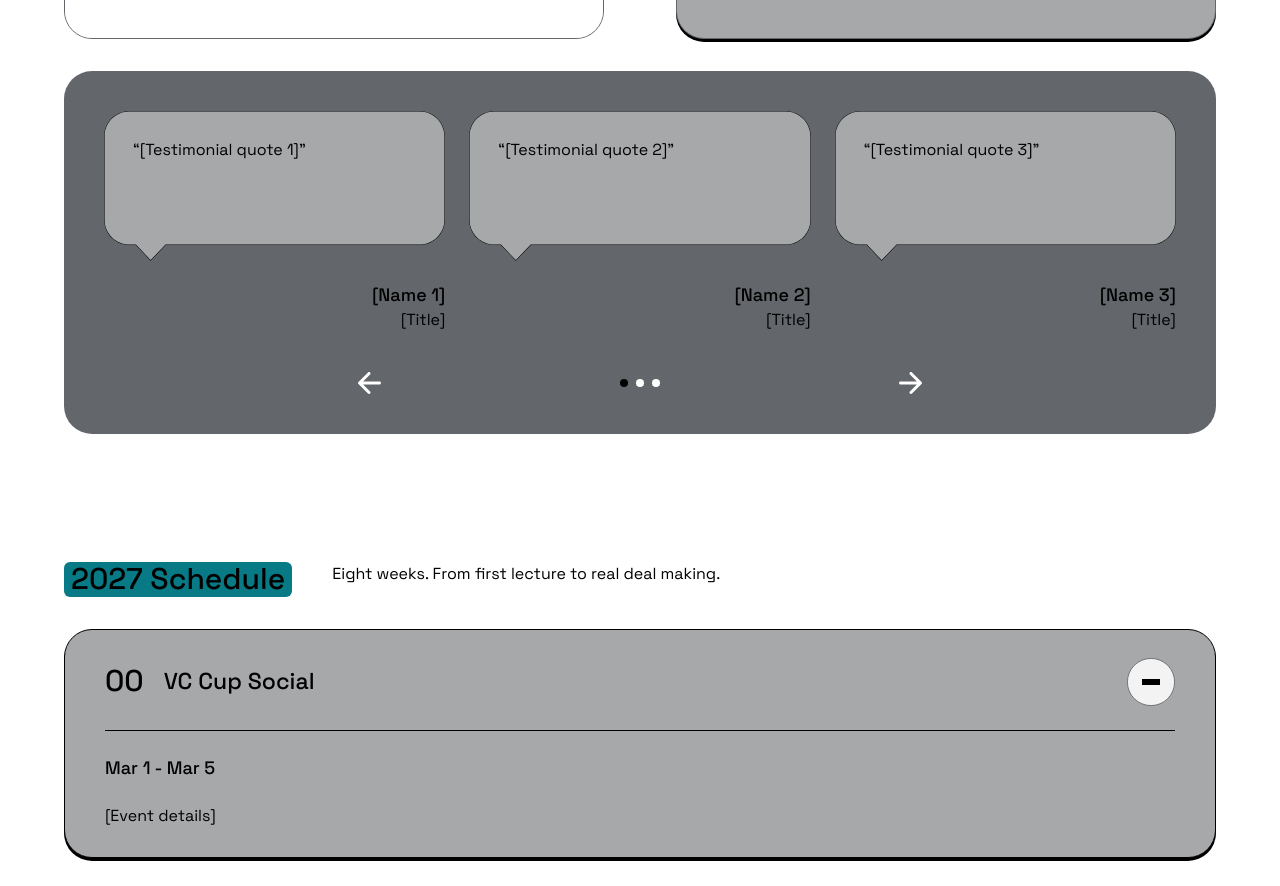
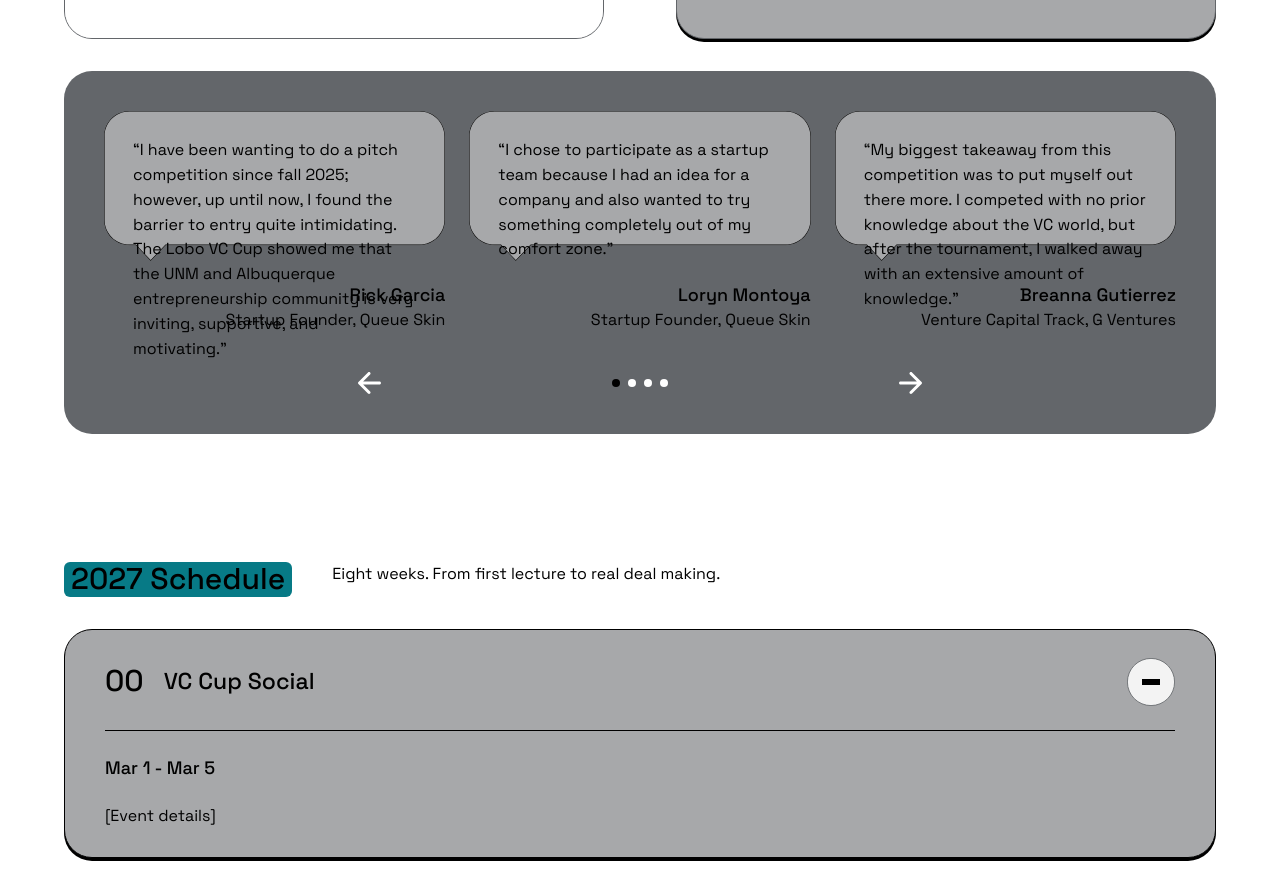
Before and after one commit to rickwgarcia/lobovccup, a React (Vite) app: page / in a window 1280 px wide. Shown: the part 3120-4006 px from the top of the page. Built offline with nearby package versions, Linux system fonts and the light colour scheme.

Commit message:
updated testimonials

```diff
--- a/src/data/testimonials.ts
+++ b/src/data/testimonials.ts
@@ -1,12 +1,36 @@
 import type { Testimonial } from '@/types/content';
 
-// Placeholder content — the Figma design repeats one identical "Positivus"
-// boilerplate testimonial 3 times. Replace each entry with a real quote
-// from a 2026 participant.
-export const testimonials: Testimonial[] = [1, 2, 3].map((n) => ({
-  id: `testimonial-${n}`,
-  quote: `[Testimonial quote ${n}]`,
-  name: `[Name ${n}]`,
-  title: '[Title]',
-  rating: 5,
-}));
+export const testimonials: Testimonial[] = [
+  {
+    id: 'testimonial-rick-garcia',
+    quote:
+      'I have been wanting to do a pitch competition since fall 2025; however, up until now, I found the barrier to entry quite intimidating. The Lobo VC Cup showed me that the UNM and Albuquerque entrepreneurship community is very inviting, supportive, and motivating.',
+    name: 'Rick Garcia',
+    title: 'Startup Founder, Queue Skin',
+    rating: 5,
+  },
+  {
+    id: 'testimonial-loryn-montoya',
+    quote:
+      'I chose to participate as a startup team because I had an idea for a company and also wanted to try something completely out of my comfort zone.',
+    name: 'Loryn Montoya',
+    title: 'Startup Founder, Queue Skin',
+    rating: 5,
+  },
+  {
+    id: 'testimonial-breanna-gutierrez',
+    quote:
+      'My biggest takeaway from this competition was to put myself out there more. I competed with no prior knowledge about the VC world, but after the tournament, I walked away with an extensive amount of knowledge.',
+    name: 'Breanna Gutierrez',
+    title: 'Venture Capital Track, G Ventures',
+    rating: 5,
+  },
+  {
+    id: 'testimonial-rocky-guerrero',
+    quote:
+      'The most rewarding aspect of the competition was the networking. I got to meet a lot of people through the event including some of the mentors on the VC side.',
+    name: 'Rocky Guerrero',
+    title: 'Venture Capital Track, G Ventures',
+    rating: 5,
+  },
+];
```
